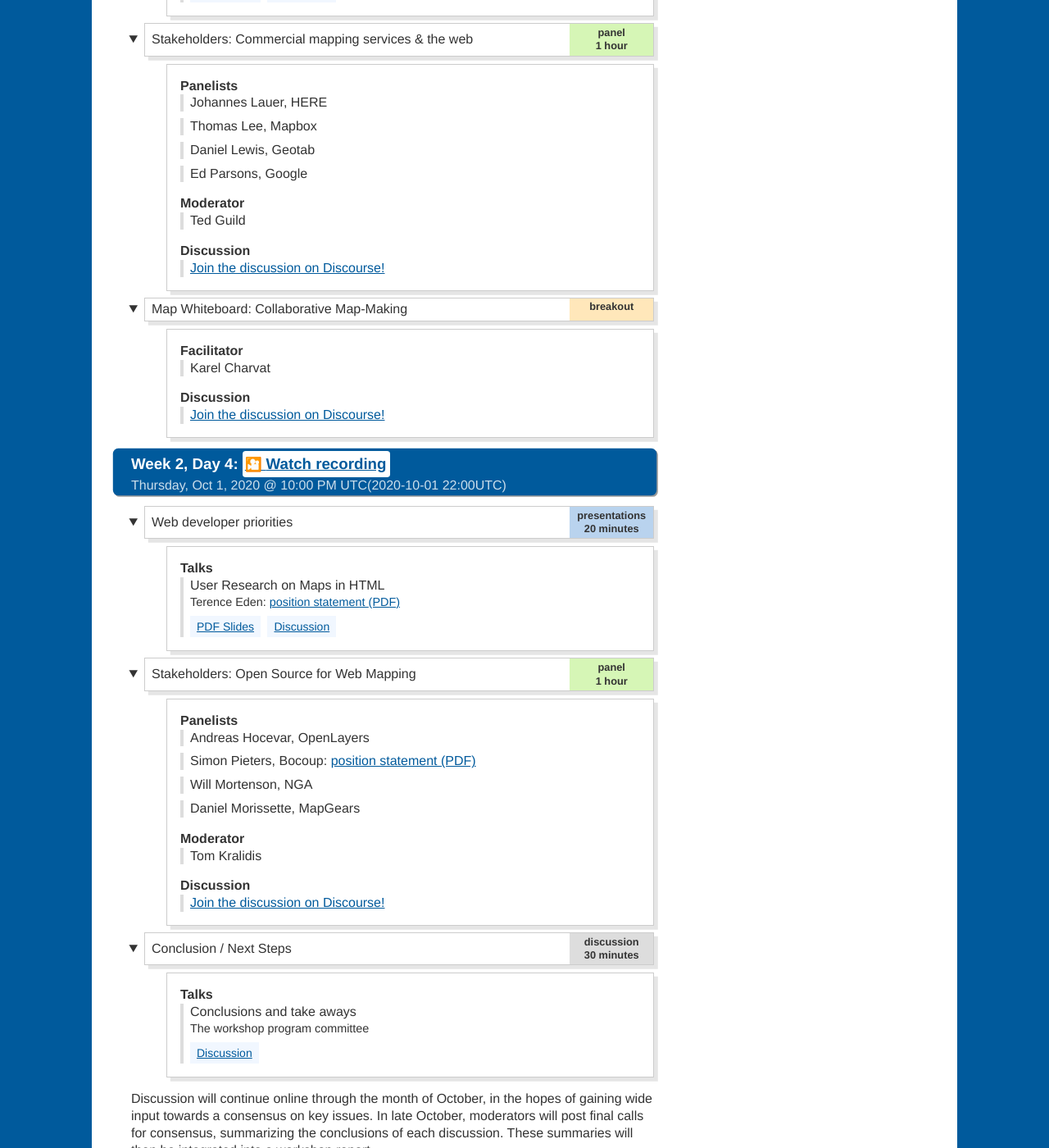
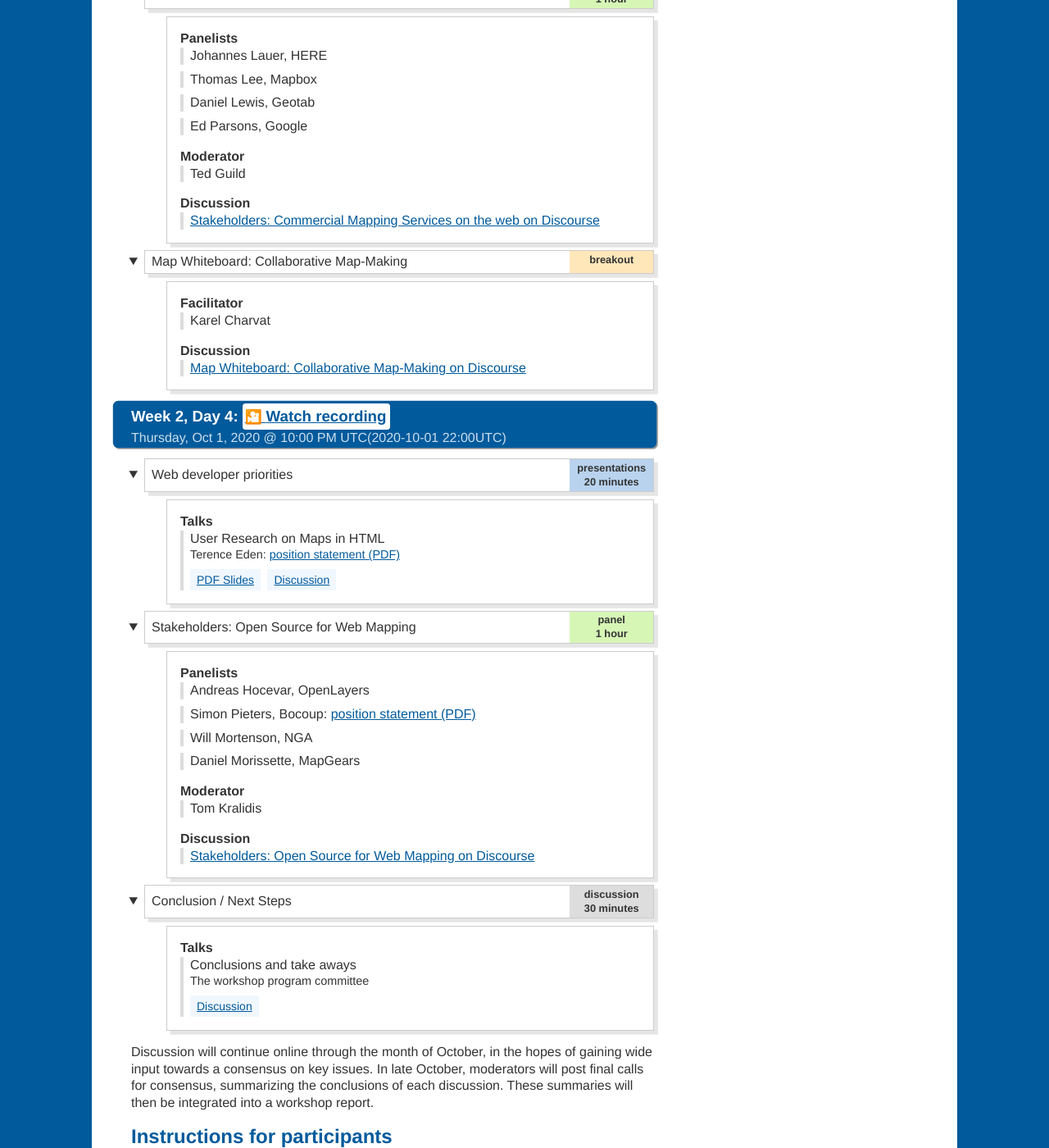
Before and after one commit to Maps4HTML/Maps4HTML-Workshop-2020, a Jekyll site: the page built from agenda.html, in a window 1280 px wide and 1400 px high, scrolled down 8356 px. Shown: the whole window at 82% size. Built offline with Jekyll 4.4.1, drawn with Linux system fonts in a browser that asks for light colours; some of the changed text lies outside the part shown.

Commit message:
Standardize discussion links to be more descriptive

```diff
--- a/_data/agenda.yml
+++ b/_data/agenda.yml
@@ -129,7 +129,7 @@
         - Moderator:
             - Doug Schepers
         - Discussion:
-            - <a href="https://discourse.wicg.io/t/worldwide-web-maps-challenges-in-the-global-context/4890">Join the discussion, on Discourse!</a>
+            - '<a href="https://discourse.wicg.io/t/worldwide-web-maps-challenges-in-the-global-context/4890">Worldwide Web Maps: Challenges in the global context, on Discourse</a>'
     - title: "Extending GeoJSON for Web Applications"
       type: breakout
       details:
@@ -173,7 +173,7 @@
       slides: https://xrnavigation.io/audiom-getting-started/
       details:
         - Facilitator: Brandon Biggs
-        - Discussion: <a href="https://discourse.wicg.io/t/digital-nonvisual-maps/4838">Join the discussion on Discourse!</a>
+        - Discussion: <a href="https://discourse.wicg.io/t/digital-nonvisual-maps/4838">Digital Nonvisual Maps, on Discourse</a>
     - title: "The &lt;map&gt; and &lt;layer&gt; speculative polyfill (MapML)"
       slides: https://github.com/Maps4HTML/Web-Map-Custom-Element
       type: breakout
@@ -183,8 +183,7 @@
             - title: The MapML Proposal - Part Two
               author: Peter Rushforth
               slides: https://youtu.be/aqXmbNAaLAU?t=4903
-        - Discussion:
-          - <a href="https://discourse.wicg.io/t/the-mapml-proposal-part-two/4894">Join the discussion on Discourse!</a>
+              discourse: https://discourse.wicg.io/t/the-mapml-proposal-part-two/4894
 - title: "Week 2, Day 1"
   start: 2020-09-28T04:00Z
   video: https://www.youtube.com/watch?v=Jb-vLX7a1m0&list=PLNhYw8KaLq2VuEWzz096iRjtvWel-p2AJ&index=5
@@ -216,7 +215,7 @@
         - Moderator:
             - Amelia Bellamy-Royds
         - Discussion:
-            - <a href="https://discourse.wicg.io/t/cognitive-accessibility-of-web-maps/4854">Join the discussion on Discourse!</a>
+            - <a href="https://discourse.wicg.io/t/cognitive-accessibility-of-web-maps/4854">Cognitive Accessibility of Web Maps, on Discourse</a>
         - Background Reading:
             - '<a href="https://w3c.github.io/coga/issue-papers/wayfinding-indoors.html">COGA Issue Paper on Indoor Navigation / Wayfinding</a>'
             - '<a href="https://www.clearhelper.org/news/wayfinding/">Collection of Wayfinding links & resources</a>'
@@ -272,7 +271,7 @@
         - Moderator:
             - Gobe Hobona
         - Discussion:
-            - <a href="https://youtu.be/RPZlE5N-Nds?t=1257">Join the discussion on Discourse!</a>
+            - <a href="https://discourse.wicg.io/t/creating-accessible-web-map-widgets/4874">Creating accessible web map widgets, on Discourse</a>
     - title: "Advances in 3D Map Display"
       type: presentations
       duration: "30 minutes"
@@ -301,7 +300,7 @@
         - Moderator:
             - Ryan Ahola
         - Discussion:
-            - <a href="https://discourse.wicg.io/t/maps-and-augmented-reality/4916">Join the discussion on Discourse!</a>
+            - <a href="https://discourse.wicg.io/t/maps-and-augmented-reality/4916">Maps & Augmented Reality, on Discourse</a>
     - title: "Maps of Objects: GeoPose for Web maps"
       type: breakout
 - title: "Week 2, Day 3"
@@ -351,14 +350,14 @@
         - Moderator:
             - Ted Guild
         - Discussion:
-            - <a href="https://discourse.wicg.io/t/stakeholders-commercial-mapping-services-the-web/4919">Join the discussion on Discourse!</a>
+            - '<a href="https://discourse.wicg.io/t/stakeholders-commercial-mapping-services-the-web/4919">Stakeholders: Commercial Mapping Services on the web on Discourse</a>'
     - title: "Map Whiteboard: Collaborative Map-Making"
       type: breakout
       slides: https://www.w3.org/2020/maps/supporting-material-uploads/presentations/Karel_Charvat-Map-Whiteboard-Collaborative-Map-Making-breakout-session.pptx
       details:
         - Facilitator: Karel Charvat
         - Discussion:
-          - <a href="https://discourse.wicg.io/t/map-compositions-format/4883">Join the discussion on Discourse!</a>
+          - '<a href="https://discourse.wicg.io/t/map-compositions-format/4883">Map Whiteboard: Collaborative Map-Making on Discourse</a>'
 - title: "Week 2, Day 4"
   start: 2020-10-01T22:00Z
   video: https://youtu.be/9iw75LmnyvQ
@@ -385,7 +384,7 @@
         - Moderator:
             - Tom Kralidis
         - Discussion:
-          - <a href="https://discourse.wicg.io/t/stakeholders-open-source-for-web-mapping/4920">Join the discussion on Discourse!</a>
+          - '<a href="https://discourse.wicg.io/t/stakeholders-open-source-for-web-mapping/4920">Stakeholders: Open Source for Web Mapping on Discourse</a>'
     - title: "Conclusion / Next Steps"
       type: discussion
       duration: "30 minutes"
```
